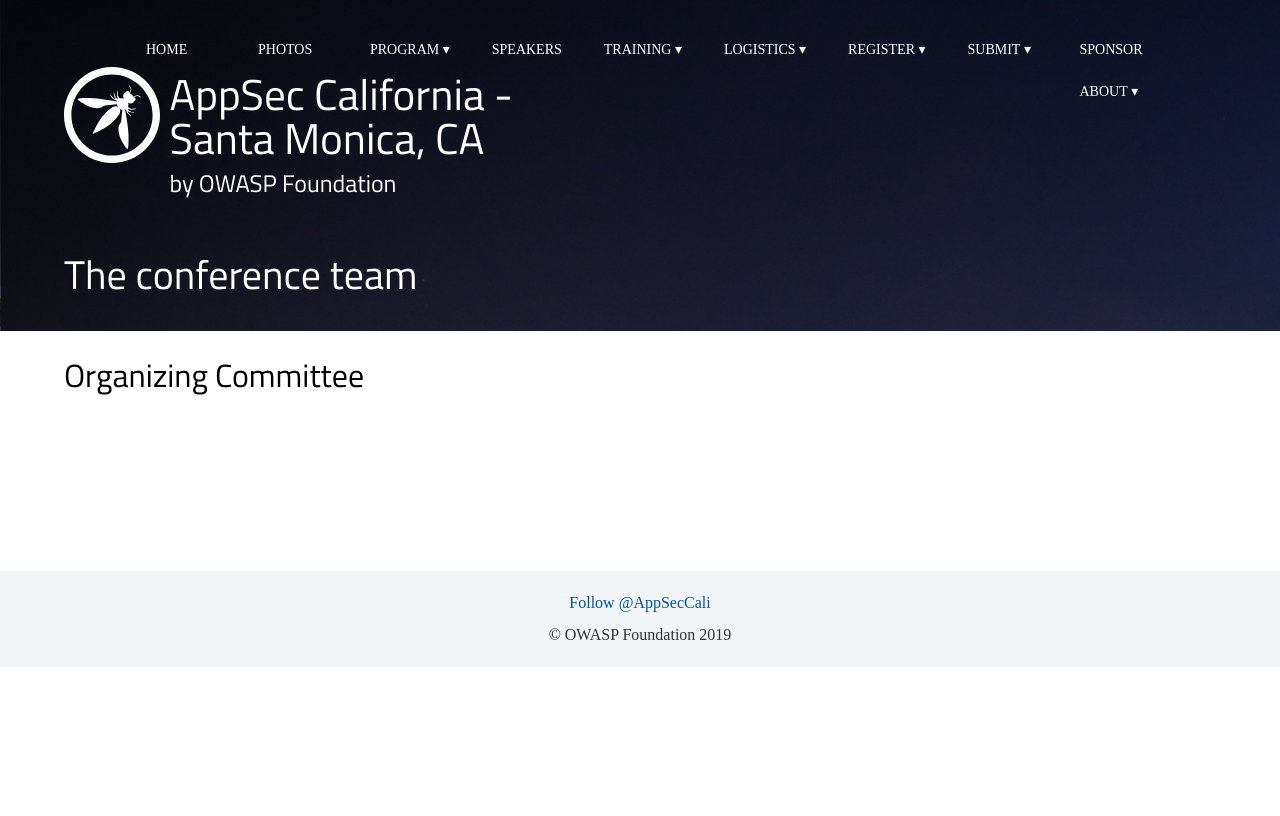
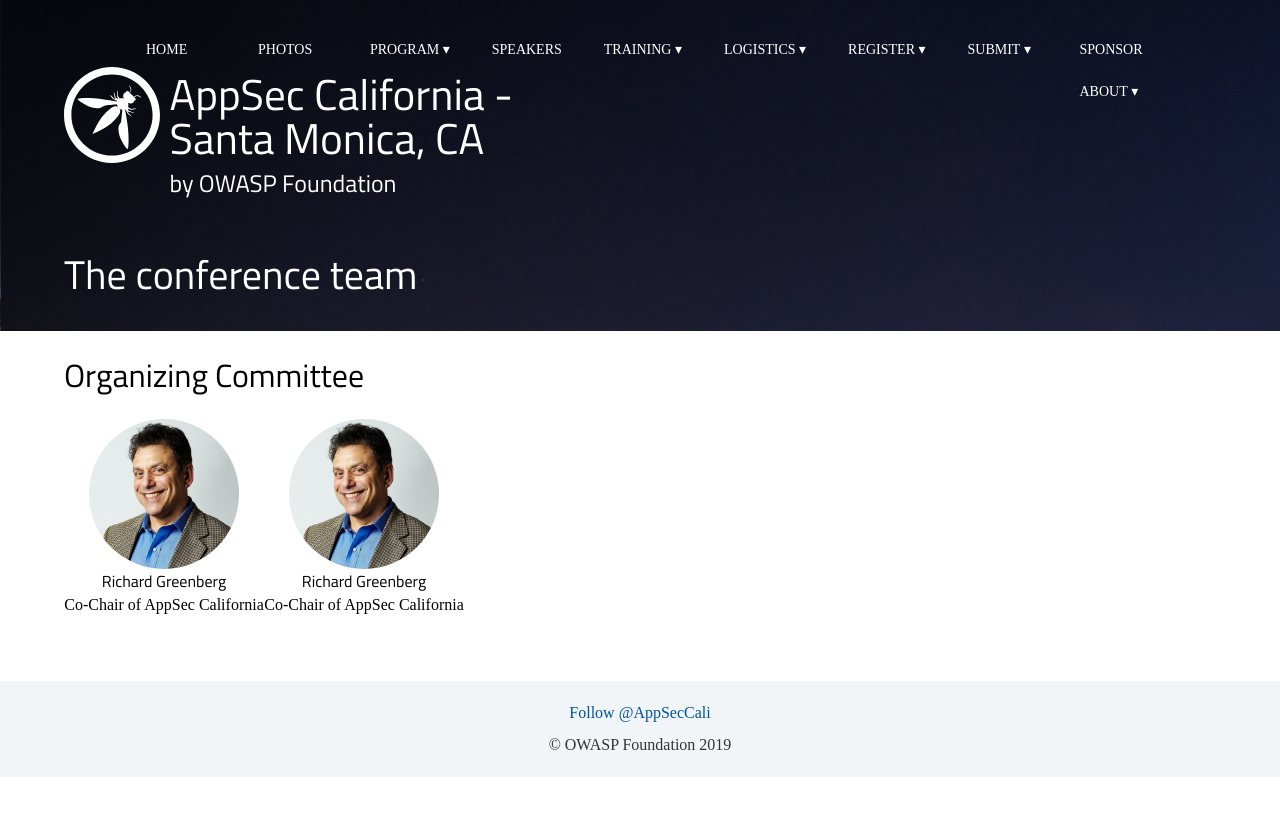
Before and after one commit to OWASP/2020-appseccalifornia, a Jekyll site: the page built from about/team.md, in a window 1280 px wide. Shown: the top 816 px of the page. Built offline with Jekyll 4.4.1, drawn with Linux system fonts in a browser that asks for light colours; some web fonts are replaced; comment, search, counter and statistics services are not loaded.

Commit message:
adding via template

```diff
--- a/_data/team.yml
+++ b/_data/team.yml
@@ -1,4 +1,7 @@
 conferenceteam:
+  - name: Richard Greenberg
+    role: Co-Chair of AppSec California
+    image: richard.jpg
 staff:
   - name: Mike McCamon
     role: Executive Director
```
